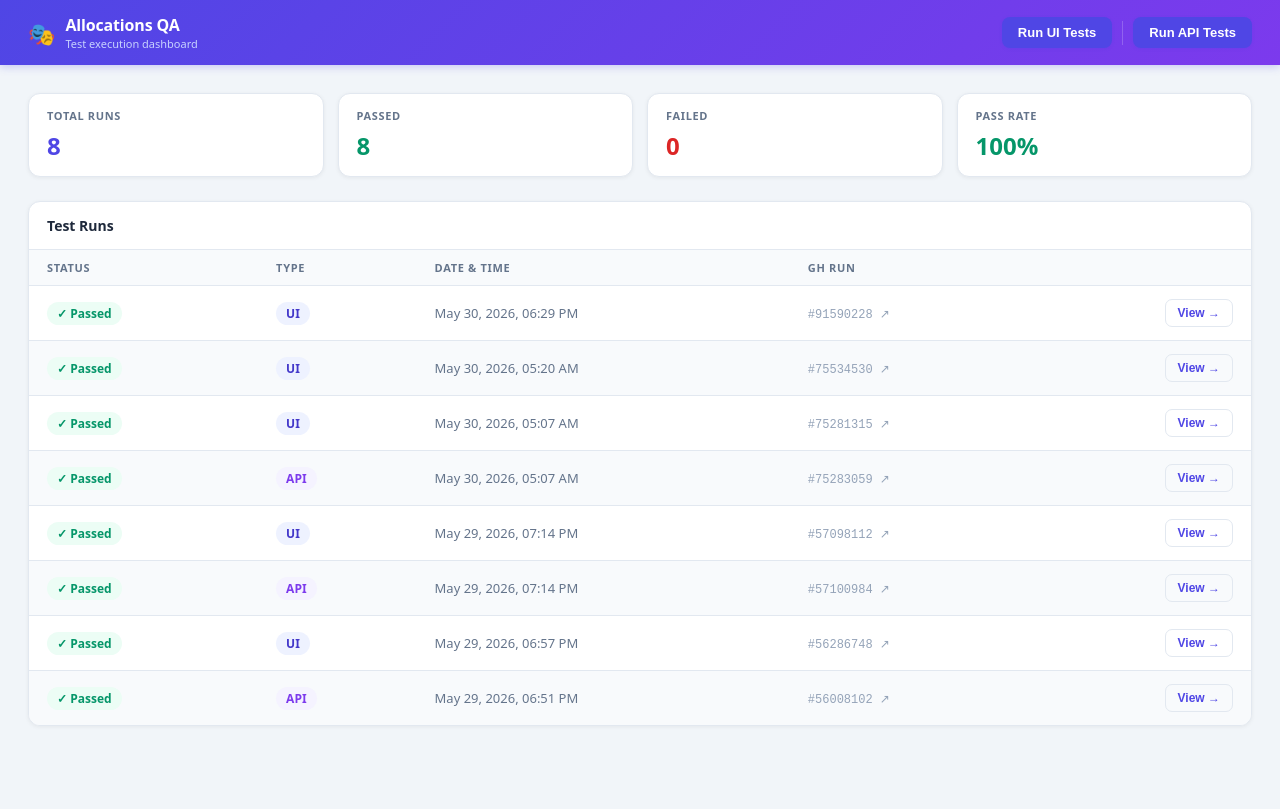
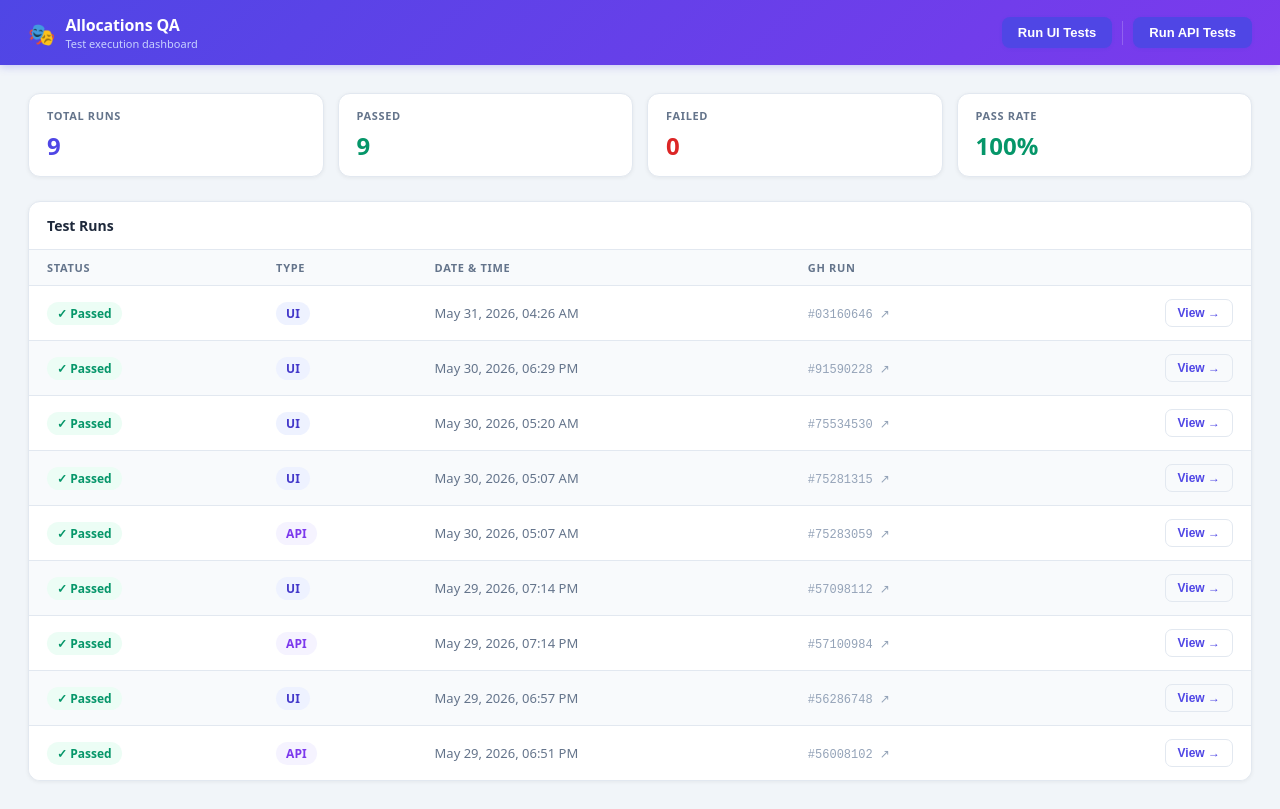
Before and after one commit to Assign4/allocations-qa, a Next.js app: page / in a window 1280 px wide. Built offline with nearby package versions, Linux system fonts and the light colour scheme.

Commit message:
chore: update UI test report [skip ci]

```diff
--- a/public/last-updated.json
+++ b/public/last-updated.json
@@ -1 +1 @@
-{"timestamp": 1780165799178, "type": "ui"}
+{"timestamp": 1780201585720, "type": "ui"}
--- a/public/runs.json
+++ b/public/runs.json
@@ -1,4 +1,11 @@
 [
+  {
+    "id": "26703160646",
+    "type": "ui",
+    "status": "passed",
+    "date": "2026-05-31T04:26:25.910Z",
+    "runUrl": "https://github.com/Assign4/allocations-qa/actions/runs/26703160646"
+  },
   {
     "id": "26691590228",
     "type": "ui",
```
Also changed, not shown: public/ui-report/index.html (+1 -1 lines), 2 other files (tests, documents, lock files or other folders).
